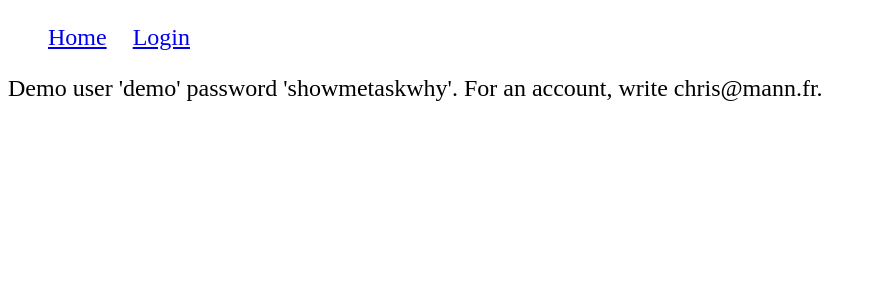
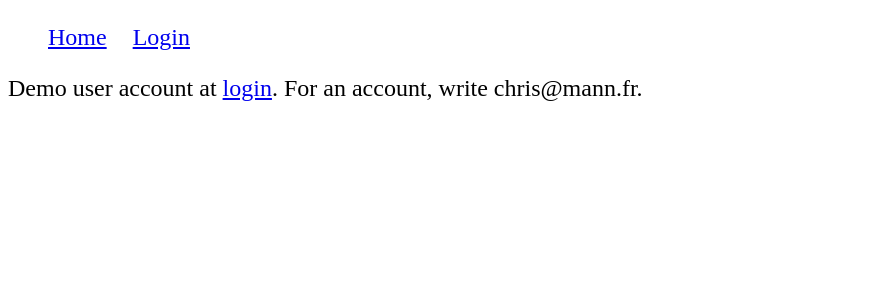
Before and after one commit to chris2fr/focusplex, a Django app: template templates/why/read.html in a window 1280 px wide. Shown: the top 300 px of the page, without its empty margins (0-876 px from the left). Run offline with Django 3.2, Linux system fonts and the light colour scheme; the template is opened without the code that fills it, so the values that code supplies are empty.

Commit message:
Demo user account text modification

```diff
--- a/templates/registration/login.html
+++ b/templates/registration/login.html
@@ -35,6 +35,9 @@
 </form>
 
 {# Assumes you setup the password_reset view in your URLconf #}
+
+<P>Demo user '<code>demo</code>' password '<code>showmetaskwhy</code>'. For an account, write <a href="mailto:chris@mann.fr">chris@mann.fr</a>. </P>
+
 <!--
 <p><a href="{% url 'password_reset' %}">Lost password?</a></p>
 -->
--- a/templates/why/read.html
+++ b/templates/why/read.html
@@ -51,7 +51,9 @@
 {% endif %}
 
 {% else %}
-<P>Demo user 'demo' password 'showmetaskwhy'. For an account, write chris@mann.fr. </P>
+
+<P>Demo user account at <a href="/login/">login</a>. For an account, write chris@mann.fr. </P>
+
 {% endif%}
 
 {% endblock %}
```
